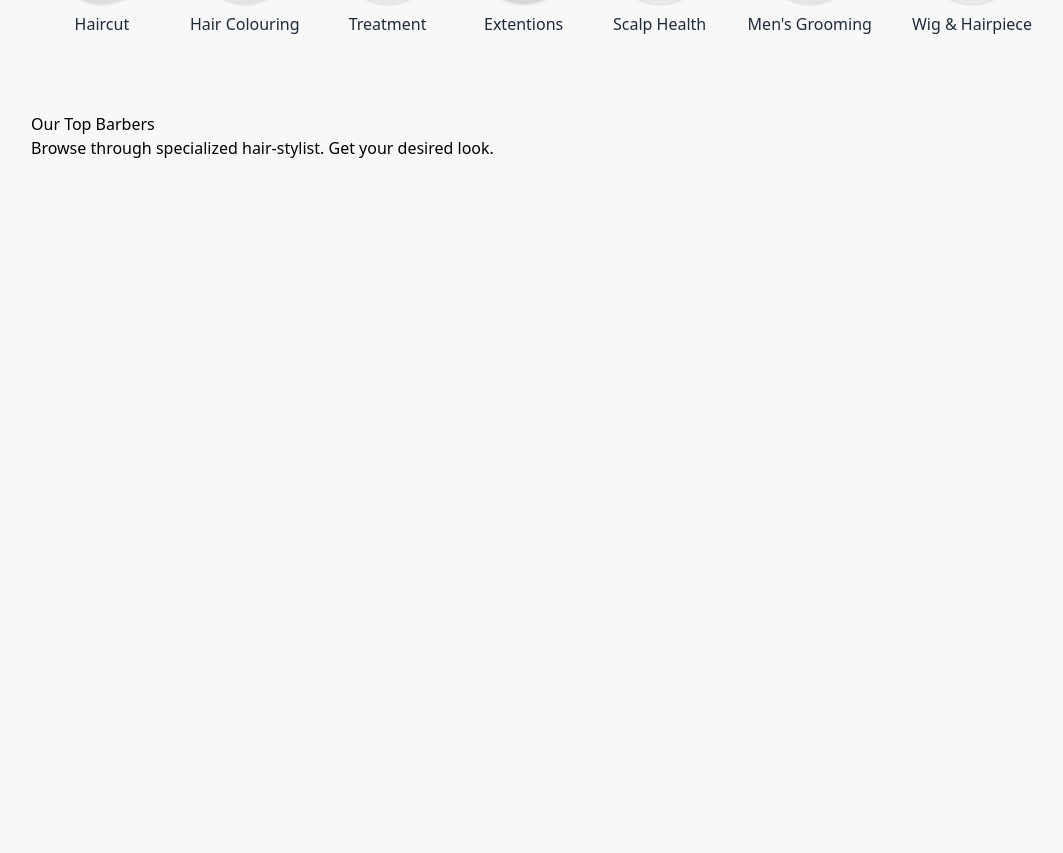
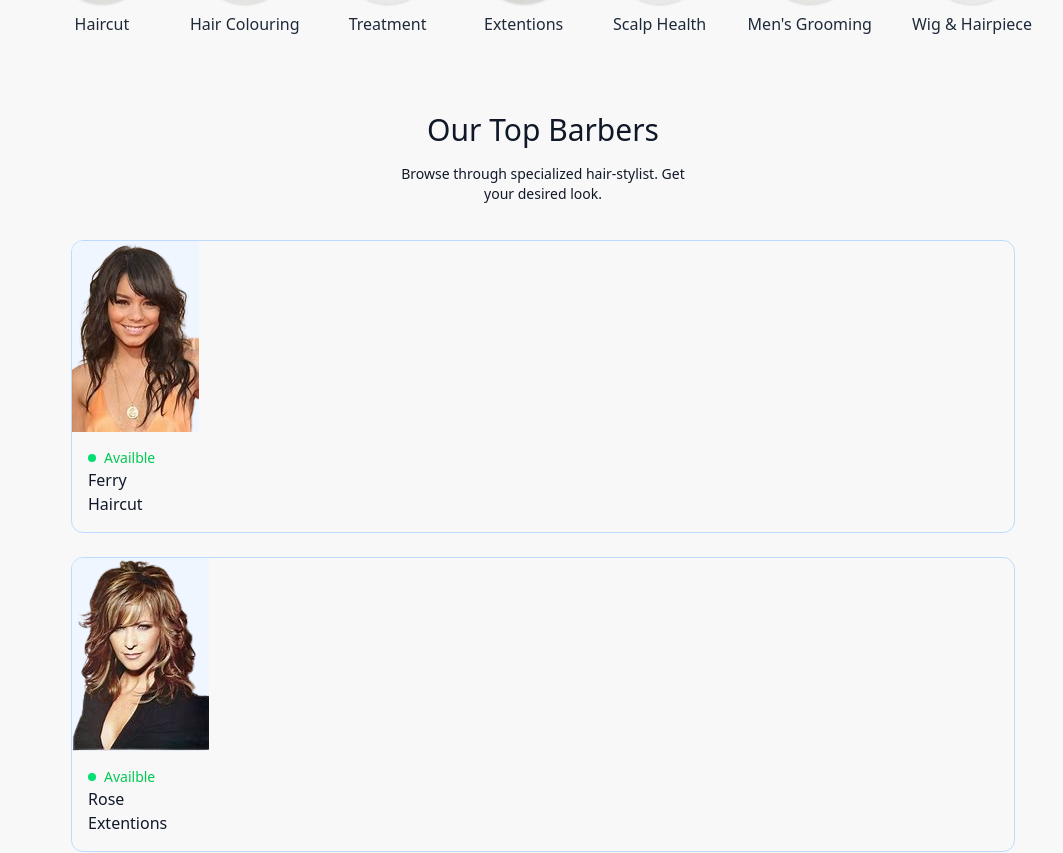
Before and after one commit to KRISHNAKUMAR-N-04/Barberooker, a React (Vite) app in the folder Barberooker/frontend/: page / in a window 1280 px wide. Shown: the part 875-1728 px from the top of the page, without its empty margins (97-1160 px from the left). Before the commit the page ends 1035 px from the top, so only its background shows below. Built offline with nearby package versions, Linux system fonts and the light colour scheme.

Commit message:
Data updated and Working on Tailwing dynamix theme

```diff
--- a/Barberooker/frontend/index.html
+++ b/Barberooker/frontend/index.html
@@ -2,7 +2,7 @@
 <html lang="en">
   <head>
     <meta charset="UTF-8" />
-    <link rel="icon" type="image/svg+xml" href="/vite.svg" />
+    <link rel="icon" type="image/jpg" href="./src/assets/Logo_Barberooker.jpg" />
     <meta name="viewport" content="width=device-width, initial-scale=1.0" />
     <title>Barberooker</title>
   </head>
--- a/Barberooker/frontend/src/assets/assets.js
+++ b/Barberooker/frontend/src/assets/assets.js
@@ -86,7 +86,7 @@ export const specialityData = [
     },
 ]
 
-export const doctors = [
+export const dbarbers = [
     {
         _id: 'bar1',
         name: 'Ferry',
--- a/Barberooker/frontend/src/components/Topbarber.jsx
+++ b/Barberooker/frontend/src/components/Topbarber.jsx
@@ -1,13 +1,26 @@
 import React from 'react'
+import { assets, dbarbers } from '../assets/assets'
 
 const Topbarber = () => {
   return (
-    <div>
-        <h1>Our Top Barbers</h1>
-        <p>Browse through specialized hair-stylist. Get your desired look.</p>
-        <div>
-
+    <div className='flex flex-col items-center gap-4 text-gray-900 md:mx-10'>
+        <h1 className='text-3xl font-medium'>Our Top Barbers</h1>
+        <p className='sm:w-1/3 text-center text-sm'>Browse through specialized hair-stylist. Get your desired look.</p>
+        <div className='w-full grid grid-cols-auto gap-4 pt-5 gap-y-6 px-3 sm:px-0'>
+            {dbarbers.slice(0,10).map((item, index)=>(
+              <div className='border border-blue-200 rounded-xl overflow-hidden cursor-pointer hover:translate-y-[-10px] transition-all duration-500' key={index}>
+                <img className='bg-blue-50' src={item.image} alt=''/>
+                <div className='p-4'>
+                  <div className='flex items-center gap-2 text-sm text-center text-green-500'>
+                    <p className='w-2 h-2 bg-green-400 rounded-full'></p><p>Availble</p>
+                  </div>
+                  <p>{item.name}</p>
+                  <p>{item.speciality}</p>
+                </div>
+              </div>
+            ))}
         </div>
+        <button>more</button>
 
     </div>
   )
```
